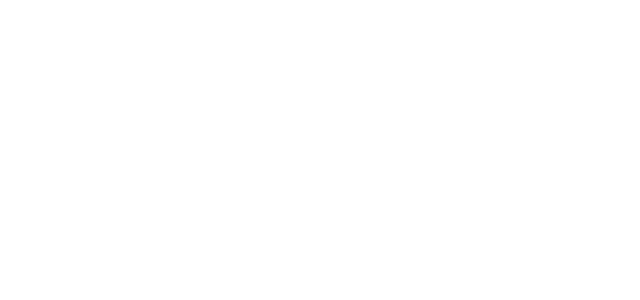
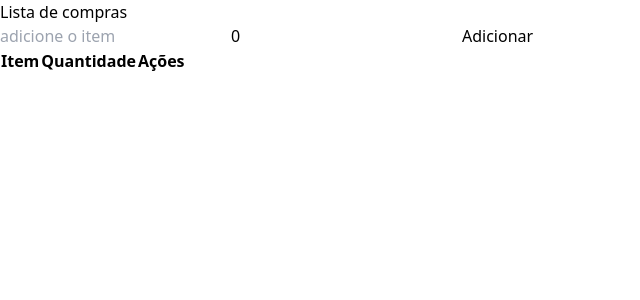
Before and after one commit to Gustavo-NSAbreu/Shopping_List, a React (Vite) app: page / in a window 1280 px wide. Shown: the top 300 px of the page, without its empty margins (0-640 px from the left). Built offline with nearby package versions, Linux system fonts and the light colour scheme.

Commit message:
adding markup + list logic

```diff
--- a/package.json
+++ b/package.json
@@ -19,10 +19,13 @@
     "@typescript-eslint/eslint-plugin": "^7.2.0",
     "@typescript-eslint/parser": "^7.2.0",
     "@vitejs/plugin-react-swc": "^3.5.0",
+    "autoprefixer": "^10.4.19",
     "eslint": "^8.57.0",
     "eslint-plugin-react-hooks": "^4.6.0",
     "eslint-plugin-react-refresh": "^0.4.6",
+    "postcss": "^8.4.38",
+    "tailwindcss": "^3.4.3",
     "typescript": "^5.2.2",
-    "vite": "^5.2.0"
+    "vite": "^5.2.11"
   }
 }
--- a/src/App.tsx
+++ b/src/App.tsx
@@ -1,9 +1,62 @@
-import { useState } from 'react'
-import reactLogo from './assets/react.svg'
-import viteLogo from '/vite.svg'
+import { useState } from "react"
+
+interface ItemCompra {
+  item: string
+  quantidade: number
+}
 
 function App() {
+  const [listaCompras, setLista] = useState<ItemCompra[]>([]);
+  const [item, setItem] = useState<string>('');
+  const [quantidade, setQuantidade] = useState<number>(0);
 
+  const handleCreateItem = () => {
+    const newItem: ItemCompra = {
+      item: item ?? '',
+      quantidade: quantidade ?? 0
+    }
+    setLista([...(listaCompras ?? []), newItem]);
+    setItem('');
+    setQuantidade(0);
+  }
+
+  const removeItem = (index: number) => {
+    const newList = listaCompras?.filter((_, i) => i !== index);
+    setLista(newList);
+  }
+
+  return <div>
+    <div>
+      <h1>Lista de compras</h1>
+      <input type="text" value={item} onChange={(e)=>{setItem(e.target.value)}} placeholder="adicione o item" />
+      <input type="number" value={quantidade} onChange={(e)=>{setQuantidade(Number(e.target.value))}} placeholder="quantidade" />
+      <input type="button" onClick={handleCreateItem} value="Adicionar" />
+    </div>
+    <div>
+      <table>
+        <thead>
+          <tr>
+            <th>Item</th>
+            <th>Quantidade</th>
+            <th>Ações</th>
+          </tr>
+        </thead>
+        <tbody>
+          {
+            (listaCompras ?? []).map(
+              (item, index) => <tr key={index}>
+                <td>{item?.item}</td>
+                <td>{item?.quantidade}</td>
+                <td>
+                  <button onClick={() => removeItem(index)}>Excluir</button>
+                </td>
+              </tr>
+            )
+          }
+        </tbody>
+      </table>
+    </div>
+  </div>
 }
 
 export default App
```
Also changed, not shown: 1 other file (tests, documents, lock files or other folders).
